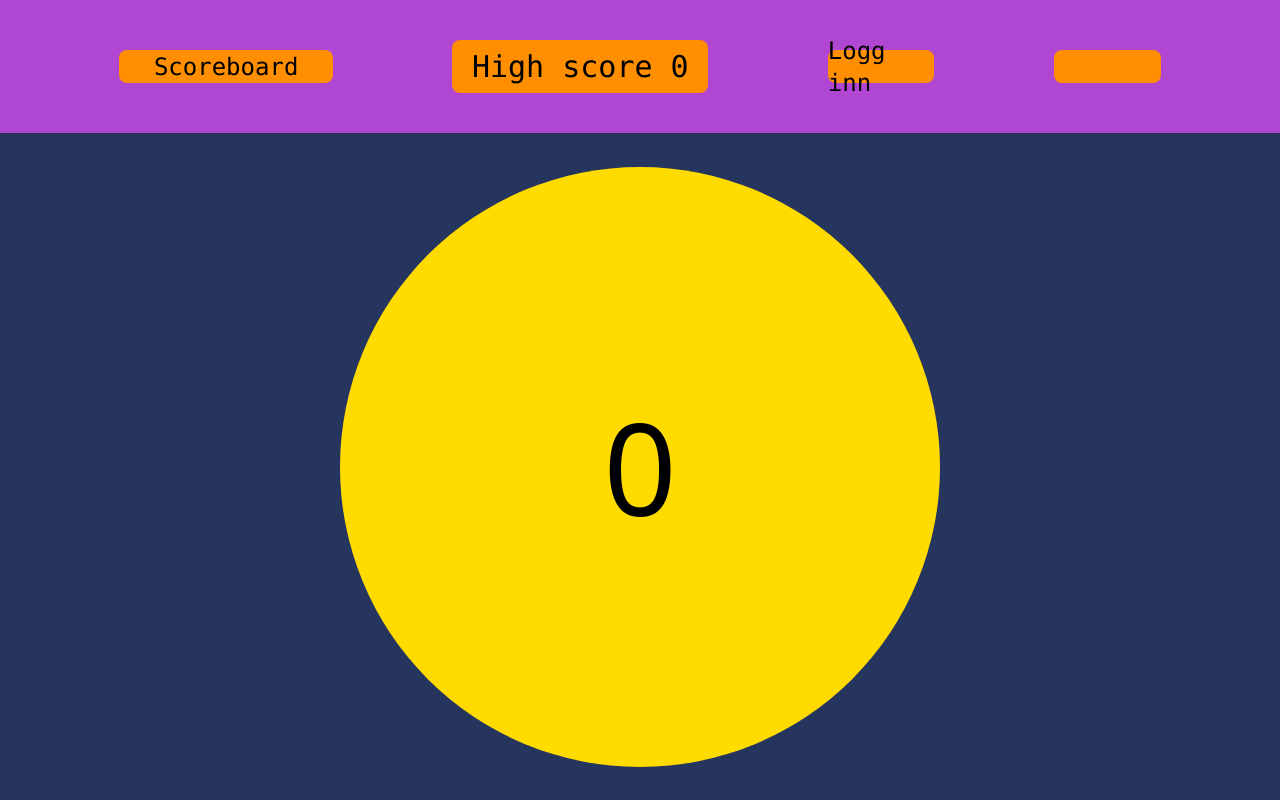
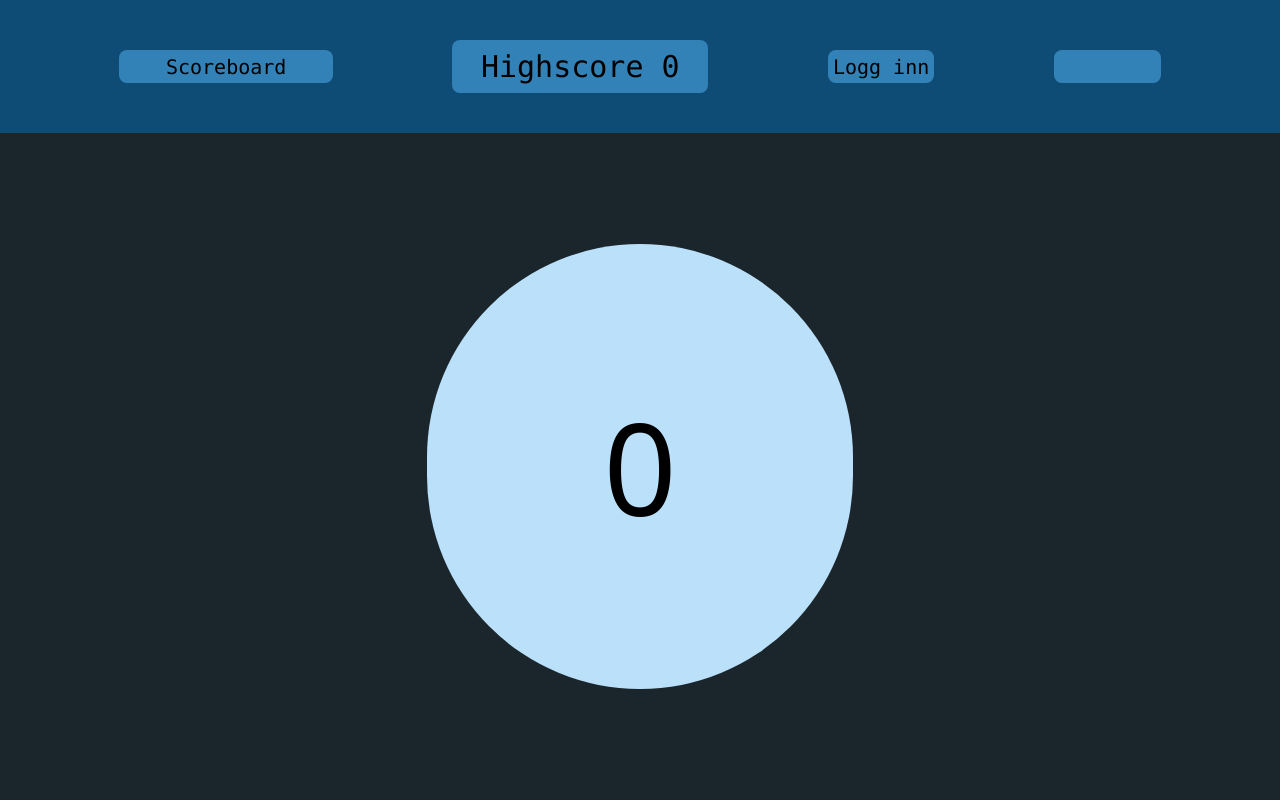
Before and after one commit to Carlo331/eksamen-oppgave, a SvelteKit app in the folder eksamen-nettside/: page / in a window 1280 px wide. Built offline with nearby package versions, Linux system fonts and the light colour scheme.

Commit message:
new style

```diff
--- a/eksamen-nettside/src/routes/+page.svelte
+++ b/eksamen-nettside/src/routes/+page.svelte
@@ -47,23 +47,23 @@
   }
 </script>
 
-<div id="main" class="flex flex-col items-center w-screen h-screen bg-navy">
-  <div id="navbar" class="flex justify-evenly items-center w-full h-1/6 bg-purple">
-    <a href="/question" class="flex justify-center btn items-center w-2/12 h-1/4 rounded-lg bg-orange font-mono text-2xl">
+<div id="main" class="flex flex-col items-center bg-black w-screen h-screen">
+  <div id="navbar" class="flex justify-evenly items-center w-full h-1/6 bg-navy">
+      <a href="/scoreboard" class="flex justify-center btn items-center w-1/5 md:w-1/6 h-1/4 rounded-lg font-mono text-xs md:text-xl bg-blue">
           Scoreboard
       </a>
-    <div class="flex justify-center items-center w-64 h-2/5 rounded-lg bg-orange font-mono text-3xl">
-      High score {$HighScore}
+      <div class="flex justify-center items-center w-2/6 h-1/4 md:w-1/5 md:h-2/5 rounded-lg bg-blue font-mono text-base md:text-3xl">
+          Highscore {$HighScore}
       </div>
-    <a href="/login" class="flex justify-center items-center w-1/12 h-1/4 rounded-lg bg-orange font-mono text-2xl">
+      <a href="/login" class="flex justify-center btn items-center w-1/6 md:w-1/12 h-1/4 rounded-lg bg-blue font-mono text-xs md:text-xl">
           Logg inn
       </a>
-    <div class="flex justify-center items-center w-1/12 h-1/4 rounded-lg bg-orange font-mono text-2xl">
+      <div class="flex justify-center items-center w-1/6 md:w-1/12 h-1/4 rounded-lg bg-blue font-mono text-xs md:text-xl">
           {$Bruker}
       </div>
   </div>
   <div id="resten" class="flex justify-center items-center w-full h-5/6">
-    <button on:click={()=>Button()} class="w-[600px] h-[600px] bg-yellow btn rounded-full text-9xl">{ButtonNumber}</button>
+      <button on:click={()=>Button()} class="w-4/6 md:w-2/6 h-2/6 md:h-4/6 bg-sky btn rounded-full text-3xl md:text-9xl">{ButtonNumber}</button>
   </div>
 </div>
 <style>
--- a/eksamen-nettside/src/routes/login/+page.svelte
+++ b/eksamen-nettside/src/routes/login/+page.svelte
@@ -53,30 +53,29 @@
     }
   }
   </script>
-
-  <div id="main" class="flex flex-col items-center w-screen h-screen bg-navy">
-    <div id="navbar" class="flex justify-evenly items-center w-full h-1/6 bg-purple">
-      <a href="/question/" class="flex justify-center btn items-center w-2/12 h-1/4 rounded-lg bg-orange font-mono text-2xl">
+  <div id="main" class="flex flex-col items-center w-screen h-screen bg-black">
+    <div id="navbar" class="flex justify-evenly items-center w-full h-1/6 bg-navy">
+        <a href="/scoreboard" class="flex justify-center btn items-center w-1/5 md:w-1/6 h-1/4 rounded-lg font-mono text-xs md:text-xl bg-blue">
             Scoreboard
         </a>
-      <div class="flex justify-center items-center w-64 h-2/5 rounded-lg bg-orange font-mono text-3xl">
-        High score {$HighScore}
+        <div class="flex justify-center items-center w-2/6 h-1/4 md:w-1/5 md:h-2/5 rounded-lg bg-blue font-mono text-base md:text-3xl">
+            Highscore {$HighScore}
         </div>
-      <a href="/" class="flex justify-center items-center w-1/12 h-1/4 rounded-lg bg-orange font-mono text-2xl">
+        <a href="/" class="flex justify-center btn items-center w-1/6 md:w-1/12 h-1/4 rounded-lg bg-blue font-mono text-xs md:text-xl">
             Home
         </a>
-      <div class="flex justify-center items-center w-1/12 h-1/4 rounded-lg bg-orange font-mono text-2xl">
+        <div class="flex justify-center items-center w-1/6 md:w-1/12 h-1/4 rounded-lg bg-blue font-mono text-xs md:text-xl">
             {$Bruker}
         </div>
     </div>
-    <div class="flex flex-col items-center justify-between w-2/6 h-4/6 bg-yellow rounded-xl mt-16">
+    <div class="flex flex-col items-center justify-between w-2/6 h-4/6 bg-sky rounded-xl mt-16">
         <div class="flex flex-col w-5/6 h-2/6 justify-evenly">
-            <input class="bg-purple text-xl rounded w-full h-12" type="email" bind:value={BrukerNavn} placeholder="Bruker Navn" />
-            <input class="bg-purple text-xl rounded w-full h-12" type="password" bind:value={Password} placeholder="Password" />
+            <input class="bg-blue text-xl rounded w-full h-12" type="email" bind:value={BrukerNavn} placeholder="Bruker Navn" />
+            <input class="bg-blue text-xl rounded w-full h-12" type="password" bind:value={Password} placeholder="Password" />
         </div>
         <div class="flex justify-evenly w-5/6 h-1/6">
-            <button class="bg-orange text-2xl w-28 h-12 rounded" on:click={()=>login()}>Login</button>
-            <button class="bg-orange text-2xl w-28 h-12 rounded" on:click={()=>register()}>Register</button>
+            <button class="bg-blue btn text-2xl w-28 h-12 rounded" on:click={()=>login()}>Login</button>
+            <button class="bg-blue btn text-2xl w-28 h-12 rounded" on:click={()=>register()}>Register</button>
         </div>
     </div>
   </div>
--- a/eksamen-nettside/src/routes/question/+page.svelte
+++ b/eksamen-nettside/src/routes/scoreboard/+page.svelte
@@ -17,18 +17,18 @@
   onMount(fetchHighScores)
   console.log(HighScores)
 </script>
-<div id="main" class="flex flex-col items-center w-screen h-screen bg-navy">
-  <div id="navbar" class="flex justify-evenly items-center w-full h-1/6 bg-purple">
-    <a href="/" class="flex justify-center btn items-center w-1/12 h-1/4 rounded-lg bg-orange font-mono text-2xl">
+<div id="main" class="flex flex-col items-center w-screen h-screen bg-black">
+  <div id="navbar" class="flex justify-evenly items-center w-full h-1/6 bg-navy">
+      <a href="/" class="flex justify-center btn items-center w-1/5 md:w-1/6 h-1/4 rounded-lg font-mono text-xs md:text-xl bg-blue">
           Home
       </a>
-    <div class="flex justify-center items-center w-64 h-2/5 rounded-lg bg-orange font-mono text-3xl">
-      High score {$HighScore}
+      <div class="flex justify-center items-center w-2/6 h-1/4 md:w-1/5 md:h-2/5 rounded-lg bg-blue font-mono text-base md:text-3xl">
+          Highscore {$HighScore}
       </div>
-    <a href="/login" class="flex justify-center items-center w-1/12 h-1/4 rounded-lg bg-orange font-mono text-2xl">
+      <a href="/login" class="flex justify-center btn items-center w-1/6 md:w-1/12 h-1/4 rounded-lg bg-blue font-mono text-xs md:text-xl">
           Logg inn
       </a>
-    <div class="flex justify-center items-center w-1/12 h-1/4 rounded-lg bg-orange font-mono text-2xl">
+      <div class="flex justify-center items-center w-1/6 md:w-1/12 h-1/4 rounded-lg bg-blue font-mono text-xs md:text-xl">
           {$Bruker}
       </div>
   </div>
--- a/eksamen-nettside/tailwind.config.js
+++ b/eksamen-nettside/tailwind.config.js
@@ -3,10 +3,10 @@ export default {
   content: ['./src/**/*.{html,js,svelte,ts}'],
   theme: {
     colors: {
-      'navy': '#26355D',
-      'purple': '#AF47D2',
-      'orange': '#FF8F00',
-      'yellow': '#FFDB00',
+      'black': '#1B262C',
+      'navy': '#0F4C75',
+      'blue': '#3282B8',
+      'sky': '#BBE1FA',
     },
   },
   plugins: []
```
Lines whose indentation alone changed are shown as unchanged.
